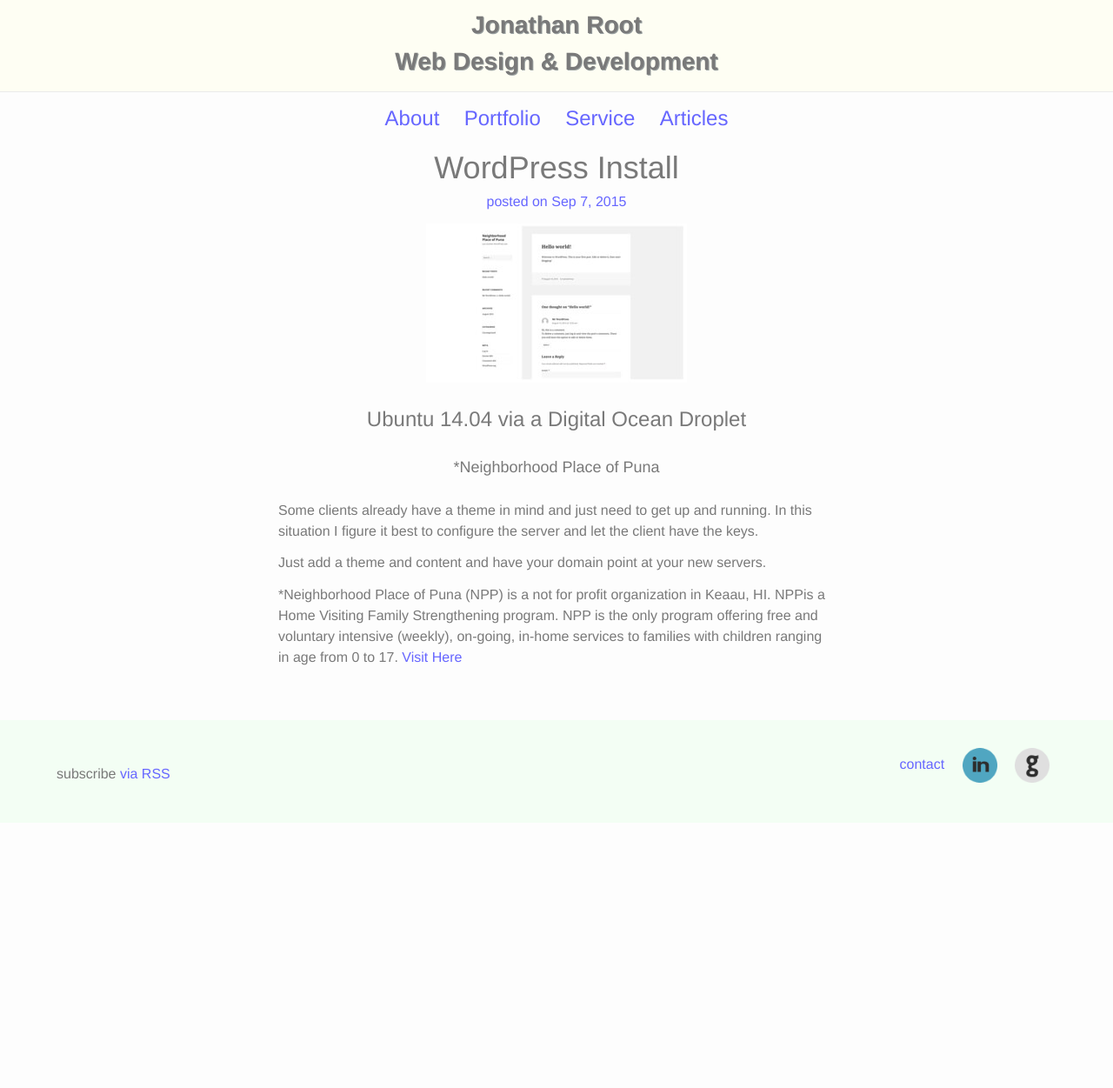
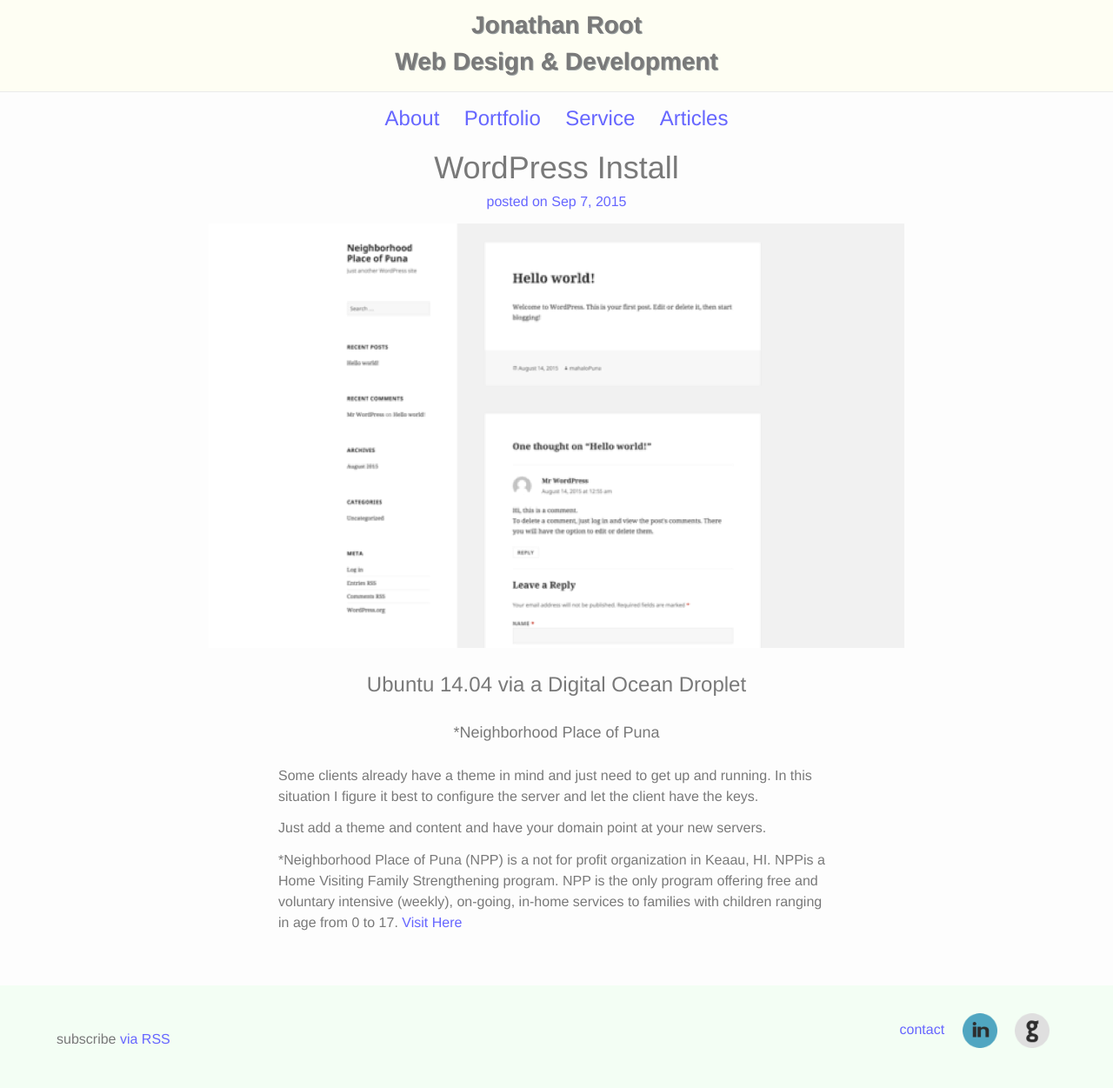
Before and after one commit to jaroot32/jonathanRootPortfolio, a Jekyll site: the page built from _posts/project/2015-09-07-wordPressInstall.markdown, in a window 1280 px wide. Shown: the whole page at 87% size. Built offline with Jekyll 4.4.1, drawn with Linux system fonts in a browser that asks for light colours; a style sheet for code colours, icons or effects is not loaded; before the commit the page ends 946 px from its top, so only the background shows below that.

```diff
--- a/_posts/project/2015-09-07-wordPressInstall.markdown
+++ b/_posts/project/2015-09-07-wordPressInstall.markdown
@@ -4,7 +4,7 @@
 date:   2015-09-07 23:13:02
 categories: project
 featured: true
-featured_image: "/images/punaStage.jpg"
+featured_image: "/images/punaStage.png"
 ---
 
 ##Ubuntu 14.04 via a Digital Ocean Droplet
```
Also changed, not shown: images/PunaStage.png (added), images/punaStage.jpg (deleted).
